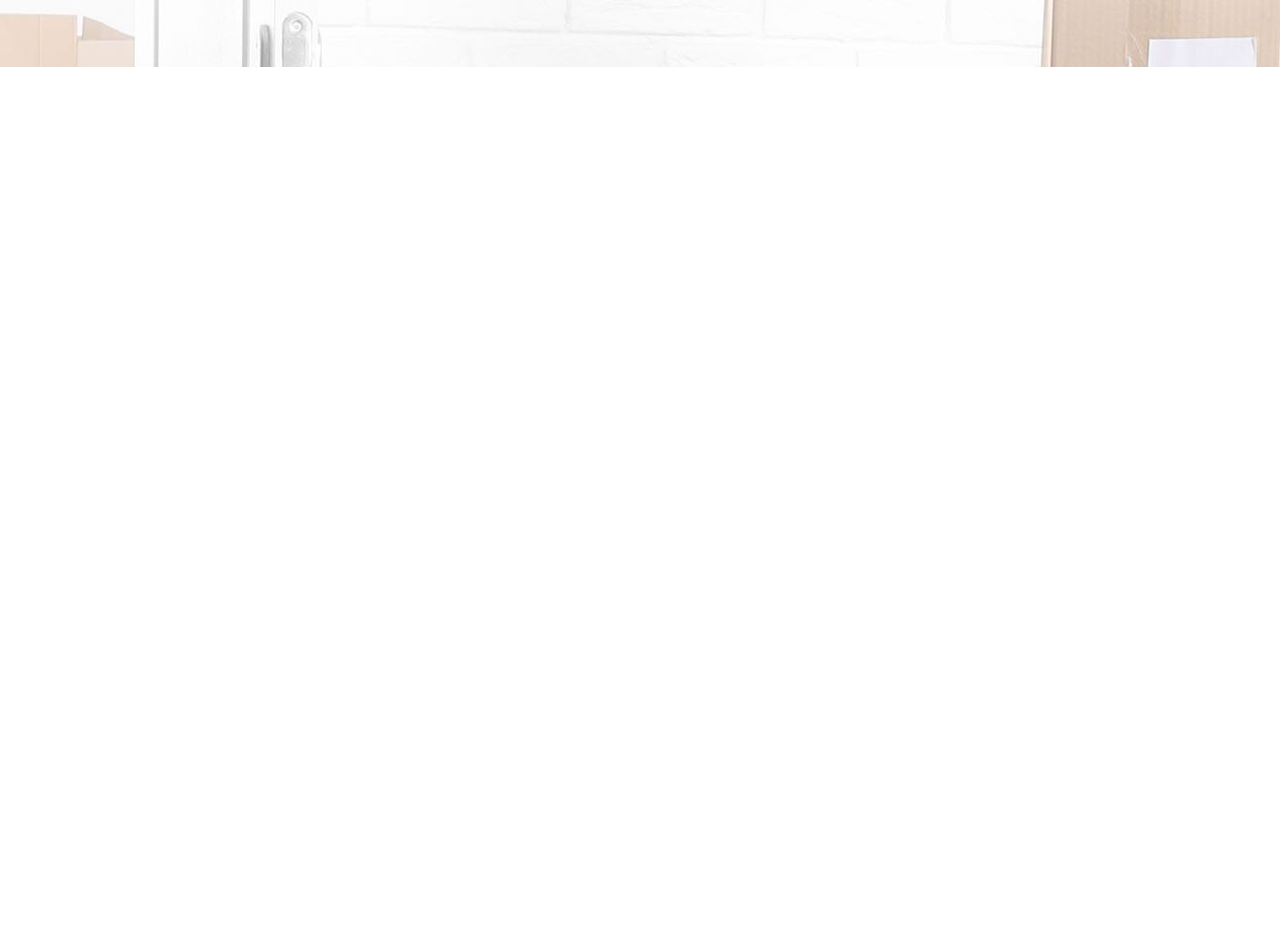
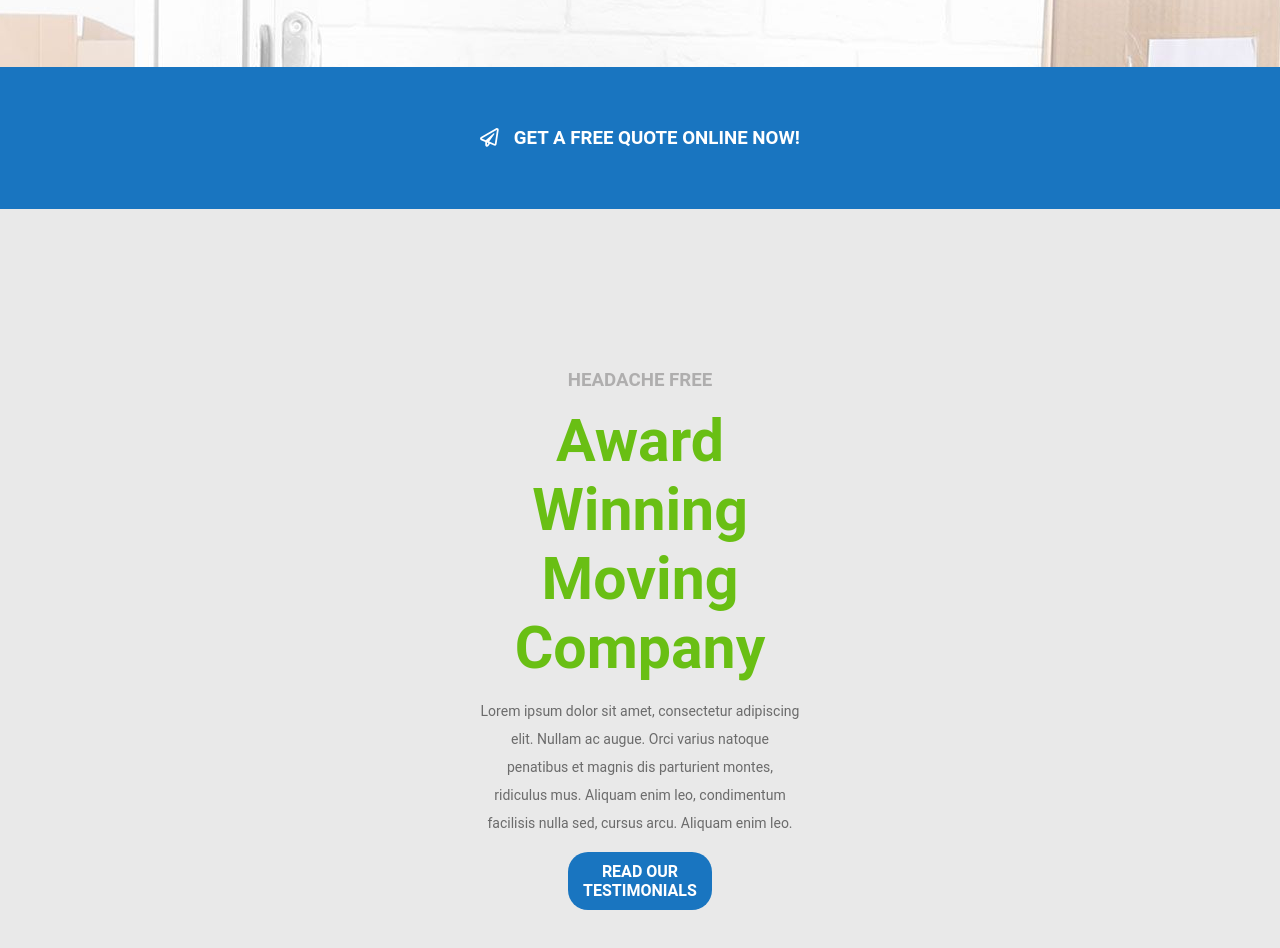
Before and after one commit to Sergjio97/proj-html-vuejs, a Vue app: page / in a window 1280 px wide. Shown: the part 520-1468 px from the top of the page. Before the commit the page ends 800 px from the top, so only its background shows below. Built offline with nearby package versions, Linux system fonts and the light colour scheme.

Commit message:
main sezione 1

```diff
--- a/src/components/macro/Header.vue
+++ b/src/components/macro/Header.vue
@@ -18,6 +18,8 @@
     </div>
 
     <Jumbo :links="links"/>
+
+    <h3><i class="far fa-paper-plane"></i>get a free quote online now!</h3>
 
   </header>
 </template>
@@ -94,4 +96,21 @@ export default {
   }
 }
 
+h3 {
+  display: block;
+  width: 100%;
+  text-transform: uppercase;
+  text-align: center;
+  background-color: #1975c0;
+  color: #fff;
+  padding: 60px 0px;
+  cursor: pointer;
+  svg {
+    margin-right: 15px;
+  }
+}
+h3:hover {
+  filter:opacity(80%);
+}
+
 </style>
--- a/src/components/macro/Main.vue
+++ b/src/components/macro/Main.vue
@@ -1,5 +1,16 @@
 <template>
-  <main></main>
+  <main>
+
+    <section class="testimonials">
+      <div>
+        <h3>Headache free</h3>
+        <h1>Award Winning Moving Company</h1>
+        <p>Lorem ipsum dolor sit amet, consectetur adipiscing elit. Nullam ac augue. Orci varius natoque penatibus et magnis dis parturient montes, ridiculus mus. Aliquam enim leo, condimentum facilisis nulla sed, cursus arcu. Aliquam enim leo.</p>
+        <a href="#"><strong>Read our testimonials</strong></a>
+      </div>
+    </section>
+
+  </main>
 </template>
 
 <script>
@@ -9,4 +20,54 @@ export default {
 </script>
 
 <style lang='scss' scoped>
+main {
+  width: 100%;
+}
+.testimonials {
+  width: 100%;
+  display: flex;
+  flex-direction: column;
+  flex-wrap: wrap;
+  justify-content: center;
+  align-items: center;
+  background-color: #e9e9e9;
+  padding: 100px 0px;
+  div {
+    width: 25%;
+    text-align: center;
+    padding: 60px 0px;
+    display: flex;
+    flex-direction: column;
+    align-items: center;
+  }
+  h3 {
+  color: #afaeae;
+  text-transform: uppercase;
+  margin-bottom: 15px;
+  }
+  h1 {
+    font-size: 59px;
+    color: #69bf14;
+    margin-bottom: 15px;
+  }
+  p {
+    line-height: 2.0;
+    font-size: 14px;
+    color: #6b6b6b;
+    margin-bottom: 15px;
+  }
+  a {
+    width: 45%;
+    text-decoration: none;
+    text-transform: uppercase;
+    padding: 10px;
+    border-radius: 20px;
+    background-color: #1975c0;
+    color: #fff;
+    display: block;
+  }
+  a:hover {
+    filter:opacity(80%);
+  }
+}
 </style>
--- a/src/components/sections/Jumbo.vue
+++ b/src/components/sections/Jumbo.vue
@@ -69,6 +69,9 @@ export default {
         color: #fff;
       }
     }
+    li:last-child:hover {
+      filter:opacity(80%);
+    }
   }
   .title {
     width: 100%;
```
